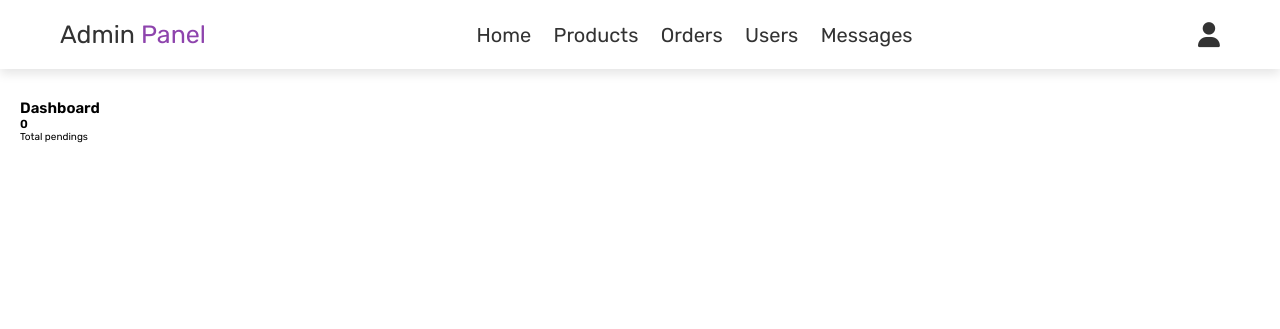
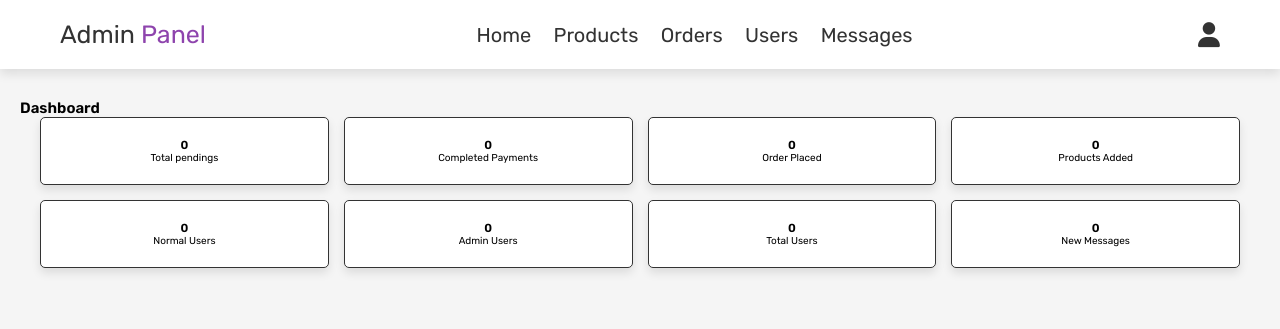
Before and after one commit to Bvorfi2002/BookStore-Project, a PHP site: page /admin_page.php in a window 1280 px wide. Shown: the top 329 px of the page. Run offline with PHP 8.4, Linux system fonts and the light colour scheme; the visitor is signed in with stand-in values (Sample User, id 1); data that the repository does not hold is empty.

Commit message:
admin_page

```diff
--- a/admin_header.php
+++ b/admin_header.php
@@ -1,3 +1,16 @@
+<?php
+if (isset($message)){
+  foreach($message as $message){
+    echo '
+    <div class="message">
+      <span>'.$message.'</span>
+      <i class="fas fa-times" onclick="this.parentElement.remove();"></i>
+    </div>
+    ';
+  }
+}
+?>
+
 <header class="header">
     <div class="flex">
         <a href="admin_page.php" class="logo">Admin <span>Panel</span></a>
--- a/admin_page.php
+++ b/admin_page.php
@@ -38,8 +38,8 @@ if(!isset($admin_id)){
           <div class="box-container">
           <div class="box">
            <?php
-        $total_pendings=0;
-        $select_pending=mysqli_query($conn, "SELECT total_price FROM `orders`WHERE payment_status='pending") or die('query failed');
+              $total_pendings = 0;
+              $select_pending = mysqli_query($conn, "SELECT total_price FROM `orders` WHERE payment_status = 'pending'") or die('query failed');
 
          if(mysqli_num_rows($select_pending)>0)
          {
@@ -54,13 +54,81 @@ if(!isset($admin_id)){
          <p>Total pendings</p>
 
          </div>
+
+         <div class="box">
+           <?php
+              $total_completed= 0;
+              $select_completed = mysqli_query($conn, "SELECT total_price FROM `orders` WHERE payment_status = 'completed'") or die('query failed');
+
+         if(mysqli_num_rows($select_completed)>0)
+         {
+            while($fetch_completed=mysqli_fetch_assoc($select_completed)){
+                $total_price=$fetch_completed['total_price'];
+                $total_completed+=$total_price;
+            };
+         };
+
+         ?>
+         <h3> <?php echo $total_completed; ?></h3>
+         <p>Completed Payments</p>
+
          </div>
 
+         <div class="box">
+            <?php
+              $select_orders = mysqli_query($conn, "SELECT * FROM `orders`") or die('query failed');
+              $number_of_orders = mysqli_num_rows($select_orders);
+            ?>
+            <h3><?php echo $number_of_orders; ?></h3>
+            <p>Order Placed</p>
+         </div>
 
+         <div class="box">
+            <?php
+              $select_products = mysqli_query($conn, "SELECT * FROM `products`") or die('query failed');
+              $number_of_products = mysqli_num_rows($select_products);
+            ?>
+            <h3><?php echo $number_of_products; ?></h3>
+            <p>Products Added</p>
+         </div>
 
+         <div class="box">
+            <?php
+              $select_users = mysqli_query($conn, "SELECT * FROM `users` WHERE user_type = 'user'") or die('query failed');
+              $number_of_users = mysqli_num_rows($select_users);
+            ?>
+            <h3><?php echo $number_of_users; ?></h3>
+            <p>Normal Users</p>
+         </div>
 
+         <div class="box">
+            <?php
+              $select_admins = mysqli_query($conn, "SELECT * FROM `users` WHERE user_type = 'admin'") or die('query failed');
+              $number_of_admins = mysqli_num_rows($select_admins);
+            ?>
+            <h3><?php echo $number_of_admins; ?></h3>
+            <p>Admin Users</p>
+         </div>
 
+         <div class="box">
+            <?php
+              $select_account = mysqli_query($conn, "SELECT * FROM `users`") or die('query failed');
+              $number_of_account = mysqli_num_rows($select_account);
+            ?>
+            <h3><?php echo $number_of_account; ?></h3>
+            <p>Total Users</p>
+         </div>
 
+         <div class="box">
+            <?php
+              $select_message = mysqli_query($conn, "SELECT * FROM `message`") or die('query failed');
+              $number_of_message = mysqli_num_rows($select_message);
+            ?>
+            <h3><?php echo $number_of_message; ?></h3>
+            <p>New Messages</p>
+         </div>
+
+         </div>
 
 
         </section>
--- a/css/admin_style.css
+++ b/css/admin_style.css
@@ -47,6 +47,10 @@
 html{
     font-size: 62.5%;
     overflow-x: hidden;
+}
+
+body{
+    background-color:  var(--light-bg);
 }
 
 section{
@@ -208,6 +212,25 @@ section{
     display: none;
 }
 
+.dashboard .box-container{
+    display: grid;
+    grid-template-columns: repeat(auto-fit, minmax(25rem, 1fr));
+    gap: 1.5rem;
+    max-width: 1200px;
+    margin:0 auto;
+    align-items: flex-start;
+
+}
+
+.dashboard .box-container .box{
+    border-radius: .5rem;
+    padding: 2rem;
+    background-color: var(--white);
+    box-shadow: var(--box-shadow);
+    border: var(--border);
+    text-align: center;
+}
+
 
 
 
```
Lines whose indentation alone changed are shown as unchanged.
